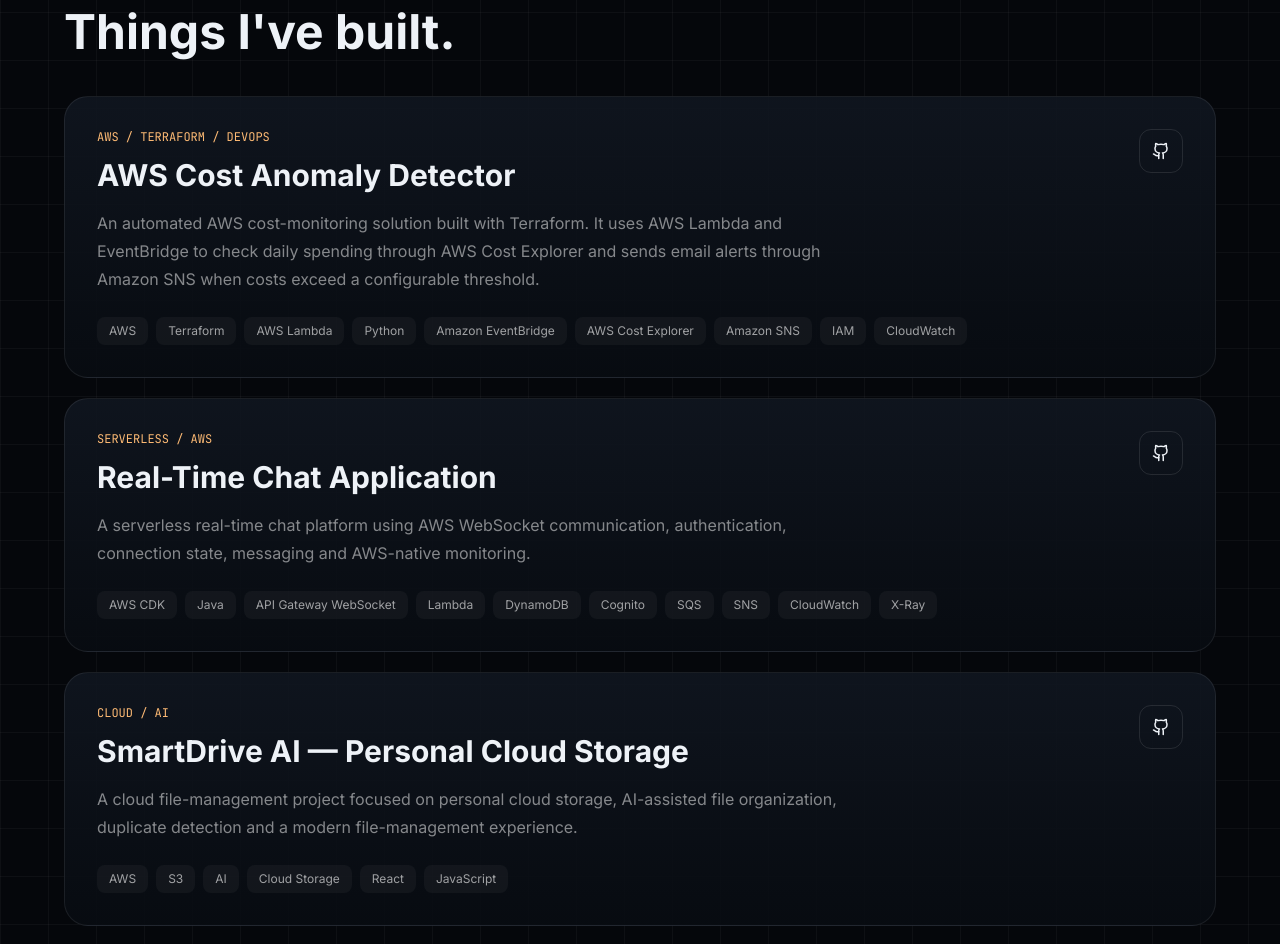
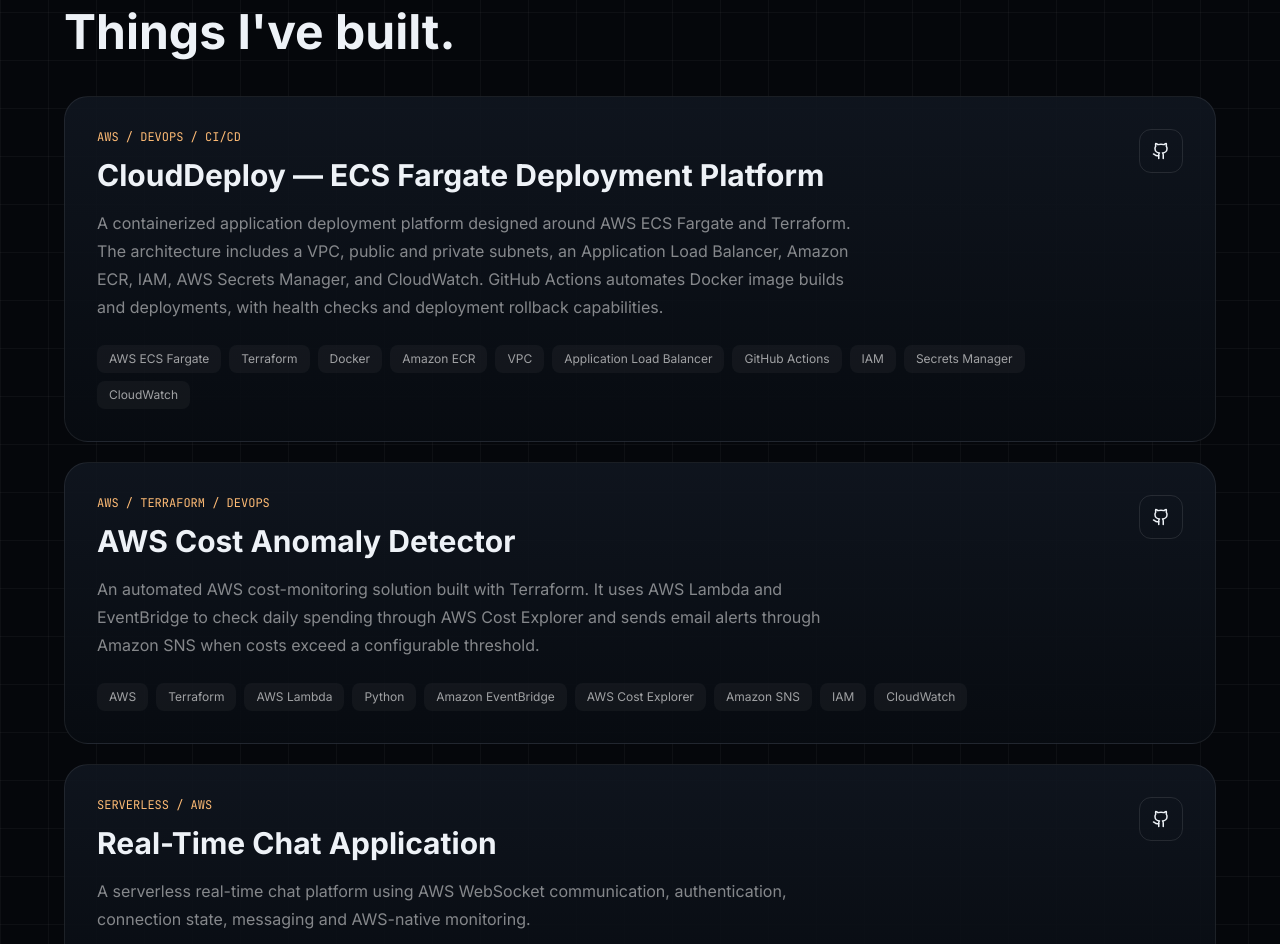
Before and after one commit to sudipparamanik/My_Portfolio, a React (Vite) app: page / in a window 1280 px wide. Shown: the part 2900-3844 px from the top of the page. Built offline with nearby package versions, Linux system fonts and the light colour scheme.

Commit message:
add project 4

```diff
--- a/src/data/portfolio.ts
+++ b/src/data/portfolio.ts
@@ -13,6 +13,25 @@
     languages: ["Java", "Python", "JavaScript", "TypeScript"]
   },
   projects: [
+      {
+      title: "CloudDeploy — ECS Fargate Deployment Platform",
+      label: "AWS / DEVOPS / CI/CD",
+      description: "A containerized application deployment platform designed around AWS ECS Fargate and Terraform. The architecture includes a VPC, public and private subnets, an Application Load Balancer, Amazon ECR, IAM, AWS Secrets Manager, and CloudWatch. GitHub Actions automates Docker image builds and deployments, with health checks and deployment rollback capabilities.",
+      tech: [
+        "AWS ECS Fargate",
+        "Terraform",
+        "Docker",
+        "Amazon ECR",
+        "VPC",
+        "Application Load Balancer",
+        "GitHub Actions",
+        "IAM",
+        "Secrets Manager",
+        "CloudWatch"
+      ],
+      github: "https://github.com/sudipparamanik",
+      demo: "#"
+    },
       {
       title: "AWS Cost Anomaly Detector",
       label: "AWS / TERRAFORM / DEVOPS",
```
